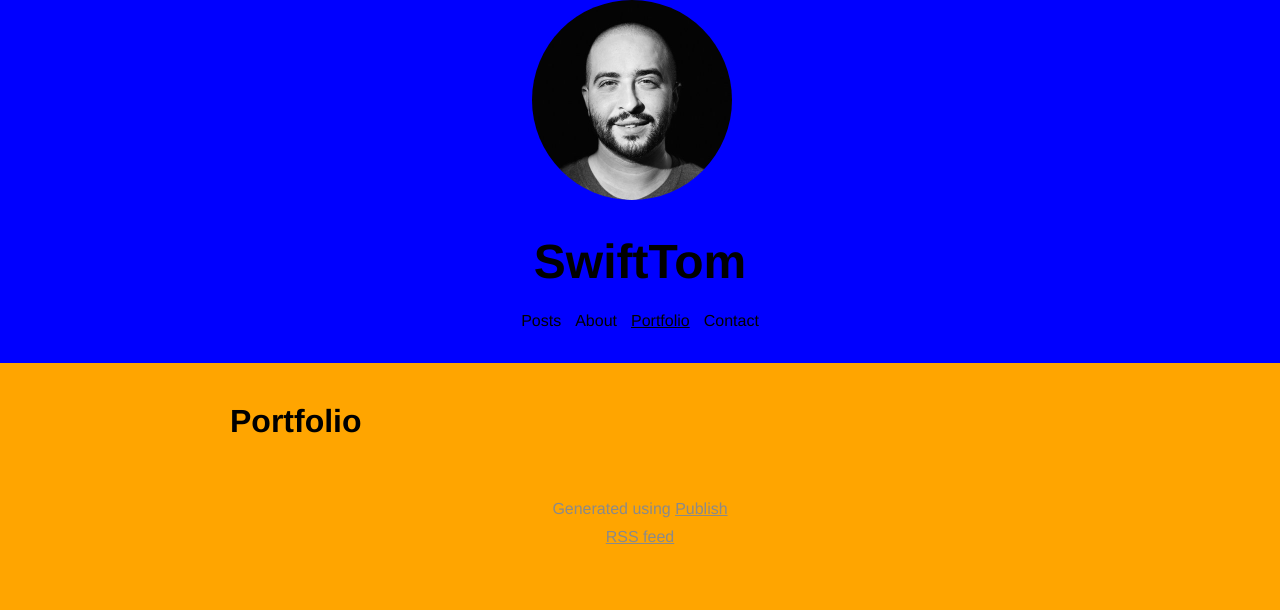
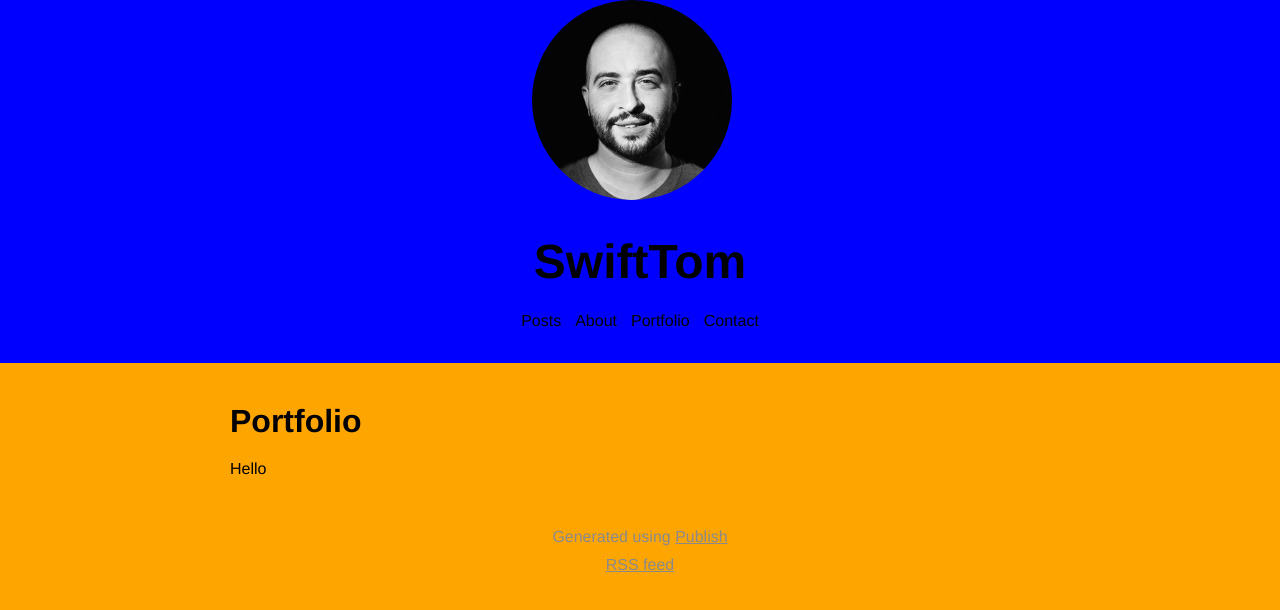
Before and after one commit to Tprezioso/Tprezioso.github.io, a plain HTML site: page portfolio/index.html in a window 1280 px wide. Drawn offline with Linux system fonts and the light colour scheme.

Commit message:
Publish deploy 2023-06-03 14:15

```diff
--- a/portfolio/index.html
+++ b/portfolio/index.html
@@ -1 +1 @@
-<!DOCTYPE html><html lang="en"><head><meta charset="UTF-8"/><meta name="og:site_name" content="SwiftTom"/><link rel="canonical" href="https://tprezioso.github.io/SwiftTom/portfolio"/><meta name="twitter:url" content="https://tprezioso.github.io/SwiftTom/portfolio"/><meta name="og:url" content="https://tprezioso.github.io/SwiftTom/portfolio"/><title>Portfolio | SwiftTom</title><meta name="twitter:title" content="Portfolio | SwiftTom"/><meta name="og:title" content="Portfolio | SwiftTom"/><meta name="description"/><meta name="twitter:description"/><meta name="og:description"/><meta name="twitter:card" content="summary"/><link rel="stylesheet" href="/styles.css" type="text/css"/><meta name="viewport" content="width=device-width, initial-scale=1.0"/><link rel="shortcut icon" href="/images/favicon.png" type="image/png"/><link rel="alternate" href="/feed.rss" type="application/rss+xml" title="Subscribe to SwiftTom"/></head><body><header><img src="/images/tom.jpg" class="author-avatar"/><div class="wrapper"><a href="/" class="site-name">SwiftTom</a><nav><ul><li><a href="/posts">Posts</a></li><li><a href="/about">About</a></li><li><a href="/portfolio" class="selected">Portfolio</a></li><li><a href="/contact">Contact</a></li></ul></nav></div></header><div class="wrapper"><h1>Portfolio</h1><ul class="item-list"></ul></div><footer><p>Generated using <a href="https://github.com/johnsundell/publish">Publish</a></p><p><a href="/feed.rss">RSS feed</a></p></footer></body></html>
+<!DOCTYPE html><html lang="en"><head><meta charset="UTF-8"/><meta name="og:site_name" content="SwiftTom"/><link rel="canonical" href="https://tprezioso.github.io/SwiftTom/portfolio"/><meta name="twitter:url" content="https://tprezioso.github.io/SwiftTom/portfolio"/><meta name="og:url" content="https://tprezioso.github.io/SwiftTom/portfolio"/><title>Portfolio | SwiftTom</title><meta name="twitter:title" content="Portfolio | SwiftTom"/><meta name="og:title" content="Portfolio | SwiftTom"/><meta name="description"/><meta name="twitter:description"/><meta name="og:description"/><meta name="twitter:card" content="summary"/><link rel="stylesheet" href="/styles.css" type="text/css"/><meta name="viewport" content="width=device-width, initial-scale=1.0"/><link rel="shortcut icon" href="/images/favicon.png" type="image/png"/><link rel="alternate" href="/feed.rss" type="application/rss+xml" title="Subscribe to SwiftTom"/></head><body><header><img src="/images/tom.jpg" class="author-avatar"/><div class="wrapper"><a href="/" class="site-name">SwiftTom</a><nav><ul><li><a href="/posts">Posts</a></li><li><a href="/about">About</a></li><li><a href="/portfolio">Portfolio</a></li><li><a href="/contact">Contact</a></li></ul></nav></div></header><div class="wrapper"><h1>Portfolio</h1><p>Hello</p></div><footer><p>Generated using <a href="https://github.com/johnsundell/publish">Publish</a></p><p><a href="/feed.rss">RSS feed</a></p></footer></body></html>
```
Also changed, not shown: tags/swift/index.html (+1 -1 lines).
